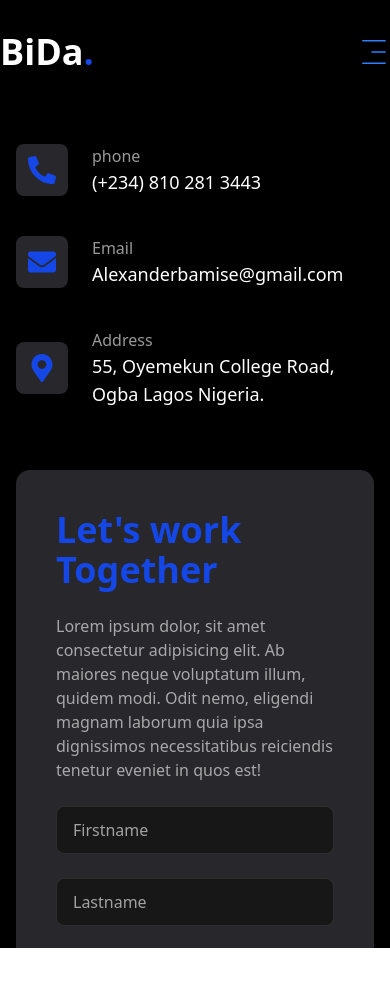
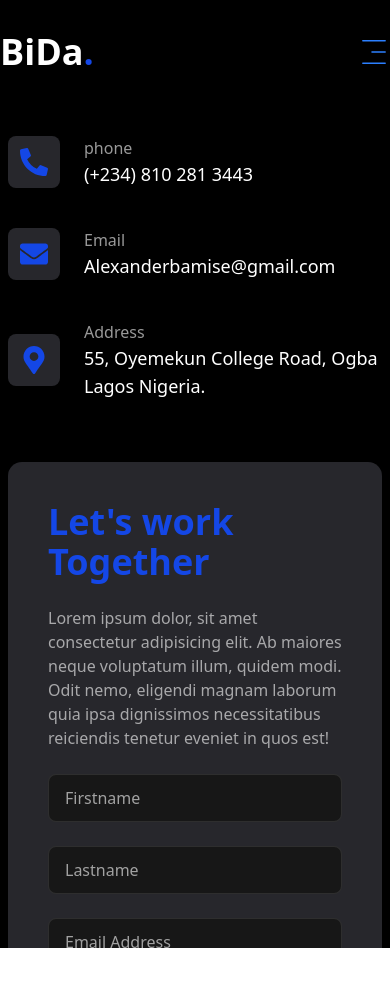
Before and after one commit to Bida3443/Bida-dev, a Next.js app: page /contact in a window 390 px wide. Shown: the top 986 px of the page. Built offline with nearby package versions, Linux system fonts and the light colour scheme.

Commit message:
My Porfolio

```diff
--- a/app/contact/page.tsx
+++ b/app/contact/page.tsx
@@ -50,8 +50,8 @@ export default function Contact ()  {
         }}
         className="py-6"
         >
-            <div className="container lg:m-2 m-4 mx-auto">
-                <div className="flex lg:m-2 m-4 flex-col lg:flex-row gap-7.5">
+            <div className="container mx-auto">
+                <div className="flex lg:m-2 m-2 flex-col lg:flex-row gap-7.5">
                     {/* form */}
                     <div className="lg:w-[54%] order-2 lg:order-0">
                         <form action="" className="flex flex-col gap-6 p-10 bg-[#27272c] rounded-xl">
--- a/app/resume/page.tsx
+++ b/app/resume/page.tsx
@@ -148,7 +148,7 @@ export default function Resume ()  {
         animate={{opacity: 1,
         transition: {delay: 2.4, duration: 0.4, ease:"easeIn"},
         }}
-        className="min-h-[80vh] flex items-center justify-center py-12 lg:py-0"
+        className="min-h-[80vh] flex items-center lg:m-2 m-2 justify-center py-12 lg:py-0"
 
         >
             <div className="container  flex flex-col mx-auto">
```
